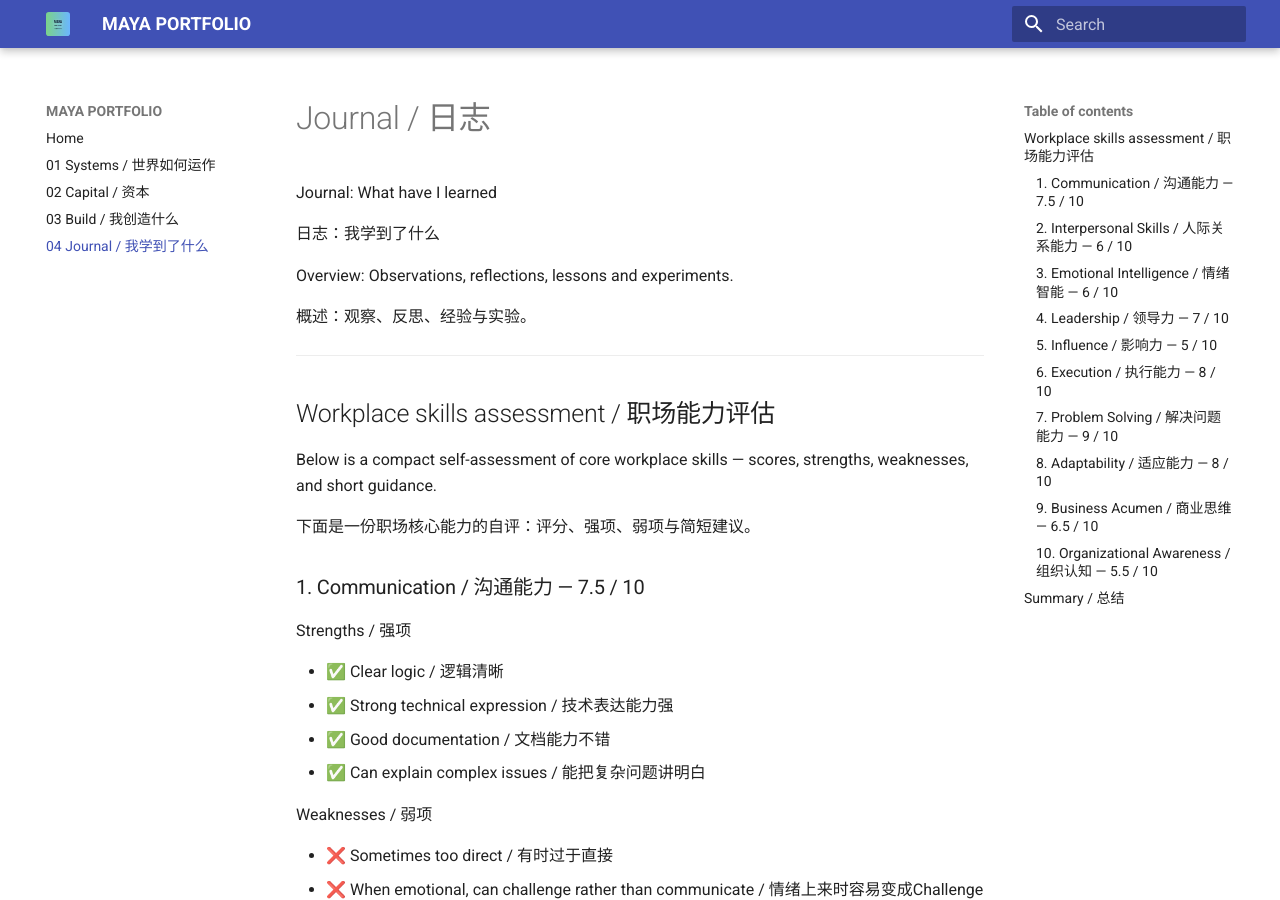
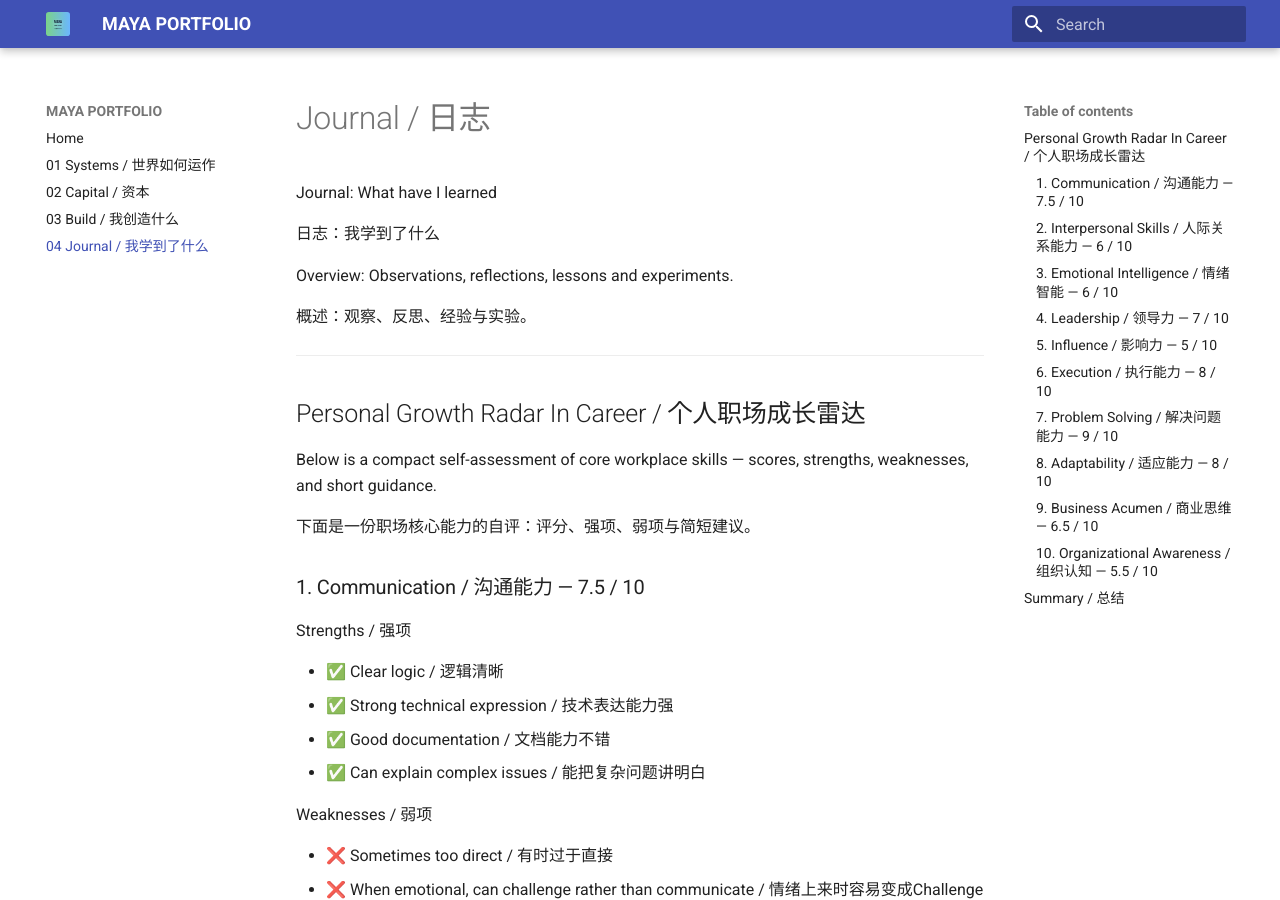
Before and after one commit to PeiChunyan/PeiChunyan.github.io, an MkDocs documentation site: the page built from docs/journal.md, in a window 1280 px wide and 900 px high. Built offline with MkDocs 1.6.1 and Material for MkDocs 9.7.7, drawn with Linux system fonts in a browser that asks for light colours.

Commit message:
Rename Journal section title to Personal Growth Radar
Co-authored-by: Copilot App <223556219+Copilot@users.noreply.github.com>

```diff
--- a/docs/journal.md
+++ b/docs/journal.md
@@ -10,7 +10,7 @@ Overview: Observations, reflections, lessons and experiments.
 
 ---
 
-## Workplace skills assessment / 职场能力评估
+## Personal Growth Radar In Career / 个人职场成长雷达
 
 Below is a compact self-assessment of core workplace skills — scores, strengths, weaknesses, and short guidance.
 
```
